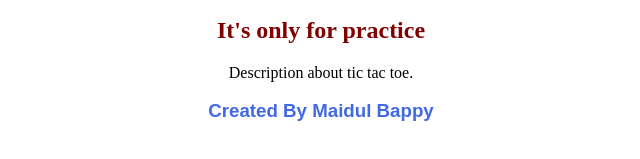
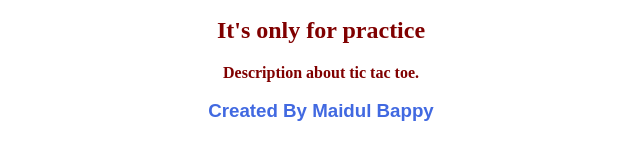
Before and after one commit to maidul000111/tictactoe, a plain HTML site: page index.html in a window 1280 px wide. Shown: the part 401-560 px from the top of the page, 319-959 px from the left. Drawn offline with Linux system fonts and the light colour scheme.

Commit message:
p tag correction

```diff
--- a/style.css
+++ b/style.css
@@ -30,4 +30,7 @@ h2{
 }
 p{
     text-align: center;
+    color: maroon;
+    font-weight: 800;
+    font-size: medium;
 }
```
